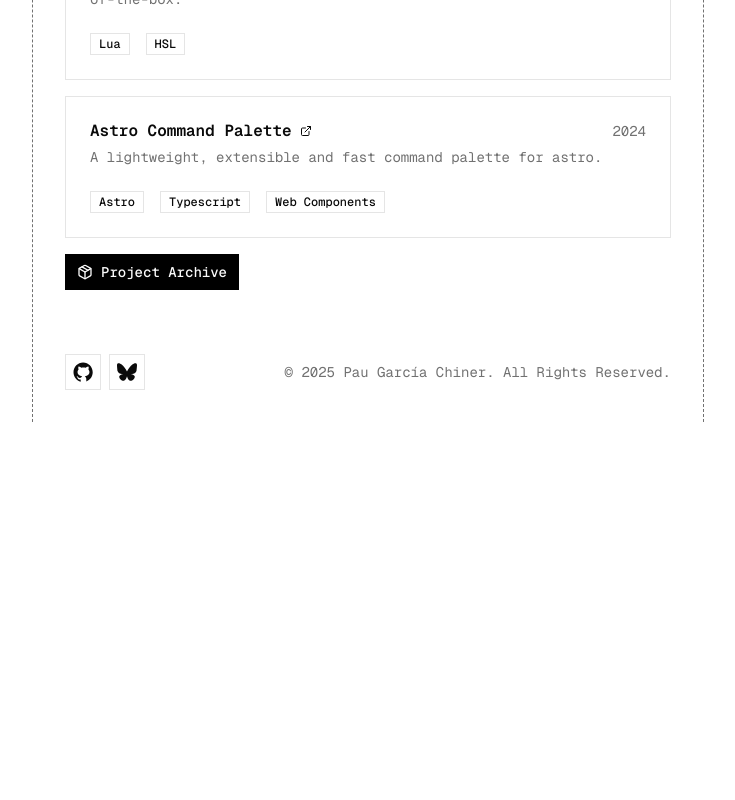
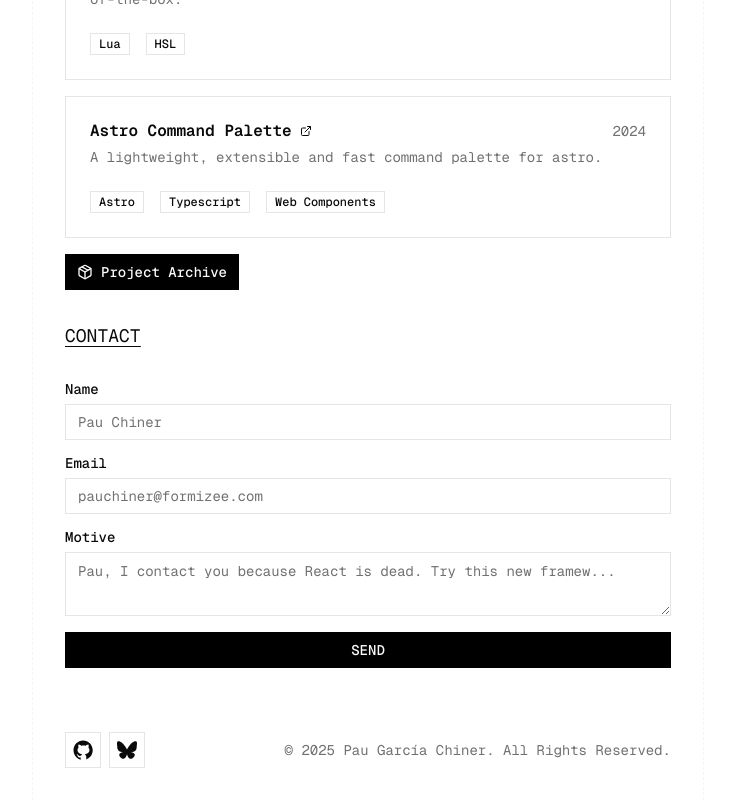
Before and after one commit to pauchiner/www, a Next.js app: page / in a window 1280 px wide. Shown: the part 1244-2044 px from the top of the page, without its empty margins (272-1007 px from the left). Before the commit the page ends 1666 px from the top, so only its background shows below. Built offline with nearby package versions, Linux system fonts and the light colour scheme.

Commit message:
feat: add the contact form (wip)

```diff
--- /dev/null
+++ b/app/_components/contact.tsx
@@ -0,0 +1,48 @@
+import {Button, Input, Label, Textarea} from '@/components/ui';
+
+export const Contact = () => {
+  const send = async (formData: FormData) => {
+    'use server';
+
+    console.log(formData);
+  };
+
+  return (
+    <section id="contact">
+      <h3 className="text-lg scroll-m-20 underline underline-offset-4 leading-7 [&:not(:first-child)]:mt-2">
+        <a href="/#contact">CONTACT</a>
+      </h3>
+      <form action={send} className="mt-8 flex flex-col gap-4">
+        <div className="flex flex-col gap-2">
+          <Label htmlFor="name">Name</Label>
+          <Input
+            required
+            id="name"
+            autoComplete="name"
+            placeholder="Pau Chiner"
+            type="text"
+          />
+        </div>
+        <div className="flex flex-col gap-2">
+          <Label htmlFor="email">Email</Label>
+          <Input
+            required
+            id="email"
+            autoComplete="email"
+            placeholder="pauchiner@formizee.com"
+            type="email"
+          />
+        </div>
+        <div className="flex flex-col gap-2">
+          <Label htmlFor="motive">Motive</Label>
+          <Textarea
+            required
+            id="motive"
+            placeholder="Pau, I contact you because React is dead. Try this new framew..."
+          />
+        </div>
+        <Button type="submit">SEND</Button>
+      </form>
+    </section>
+  );
+};
--- a/app/page.tsx
+++ b/app/page.tsx
@@ -1,4 +1,5 @@
 import {Projects} from './_components/projects';
+import {Contact} from './_components/contact';
 import {Header} from './_components/header';
 import {Footer} from './_components/footer';
 import {About} from './_components/about';
@@ -6,11 +7,12 @@ import {Jobs} from './_components/jobs';
 
 export default function Home() {
   return (
-    <main className="container max-w-2xl border-x-none md:border-x border-dashed border-x-muted-foreground flex flex-col px-8 pt-32 gap-8">
+    <main className="container max-w-2xl border-x-none md:border-x border-dashed border-x-muted flex flex-col px-4 md:px-8 pt-20 md:pt-32 gap-8">
       <Header />
       <About />
       <Jobs />
       <Projects />
+      <Contact />
       <Footer />
     </main>
   );
```
